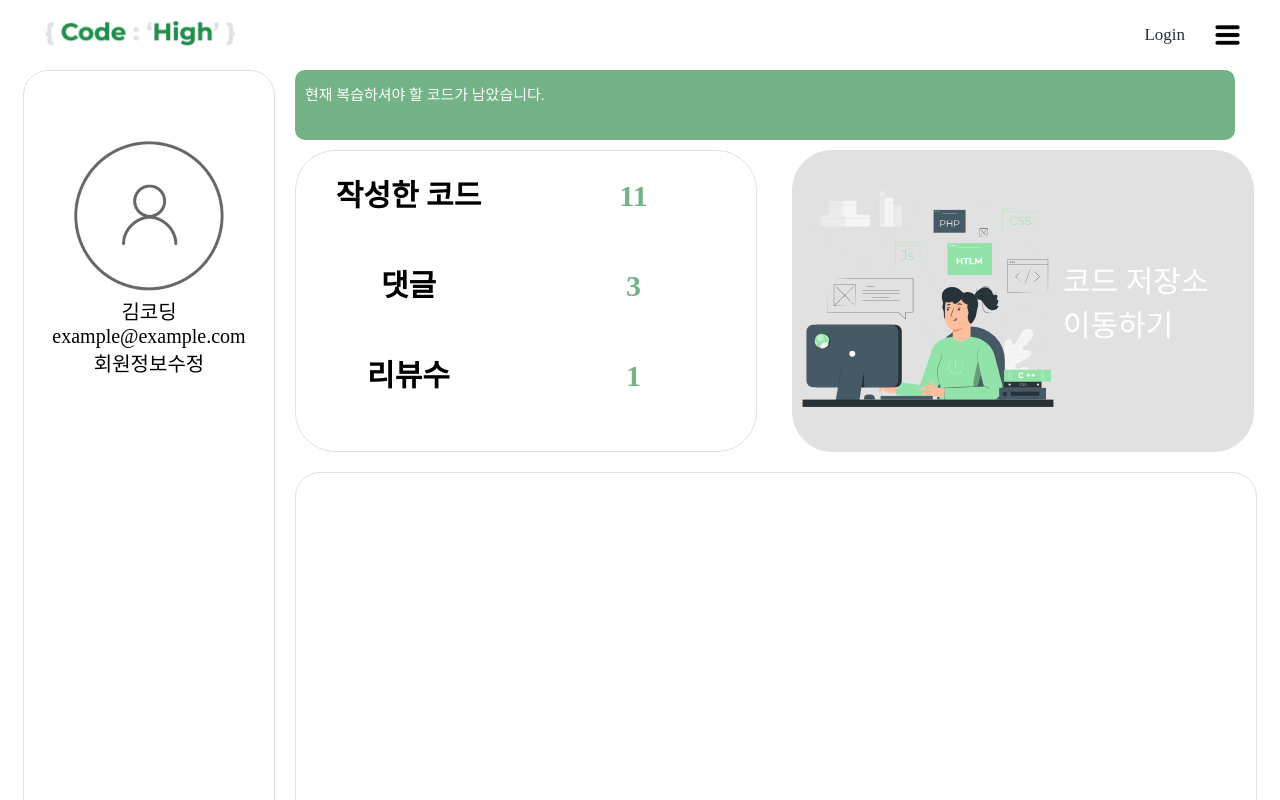
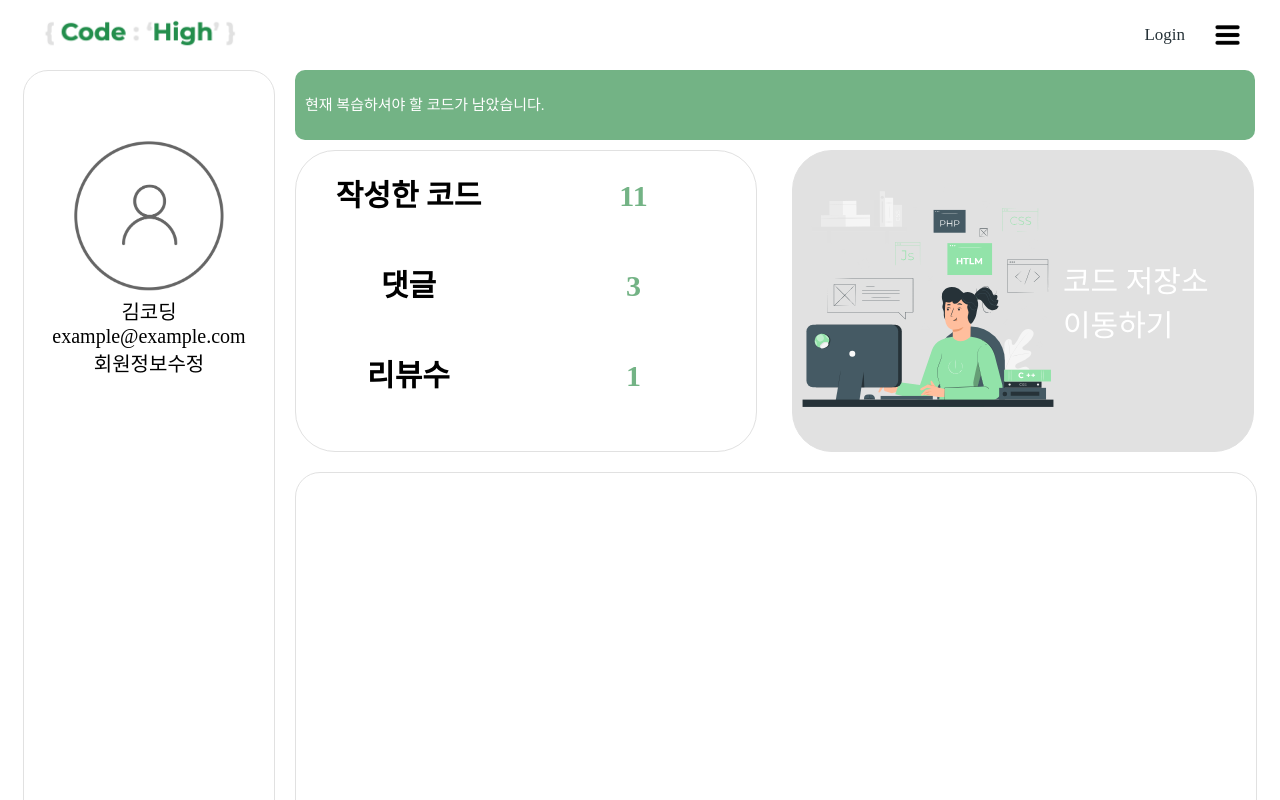
Before and after one commit to codestates/Code-High, a React app in the folder client/: page /mypage in a window 1280 px wide. Shown: the top 800 px of the page. Built offline with nearby package versions, Linux system fonts and the light colour scheme.

Commit message:
[Client] #221 feat:create mypage

```diff
--- a/client/src/components/mypage/_MyPageSub.scss
+++ b/client/src/components/mypage/_MyPageSub.scss
@@ -21,9 +21,9 @@
 }
 .remaincodenotice{
     background-color: #{$darkgreen};
-    width: 930px;
+    width: 950px;
     height: 70px;
-    line-height: 50px;
+    line-height: 70px;
     font-family: 'NanumGothic';
     font-size : 1.5rem;
     color: #{$white};
--- a/client/src/style.css
+++ b/client/src/style.css
@@ -1736,9 +1736,9 @@ a {
 
 .remaincodenotice {
   background-color: #73B385;
-  width: 930px;
+  width: 950px;
   height: 70px;
-  line-height: 50px;
+  line-height: 70px;
   font-family: 'NanumGothic';
   font-size: 1.5rem;
   color: #fff;
```
